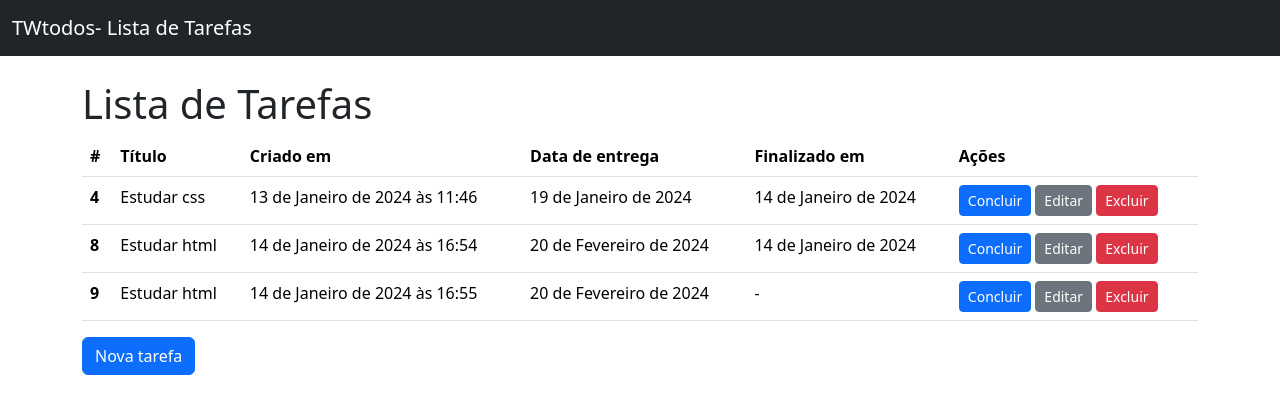
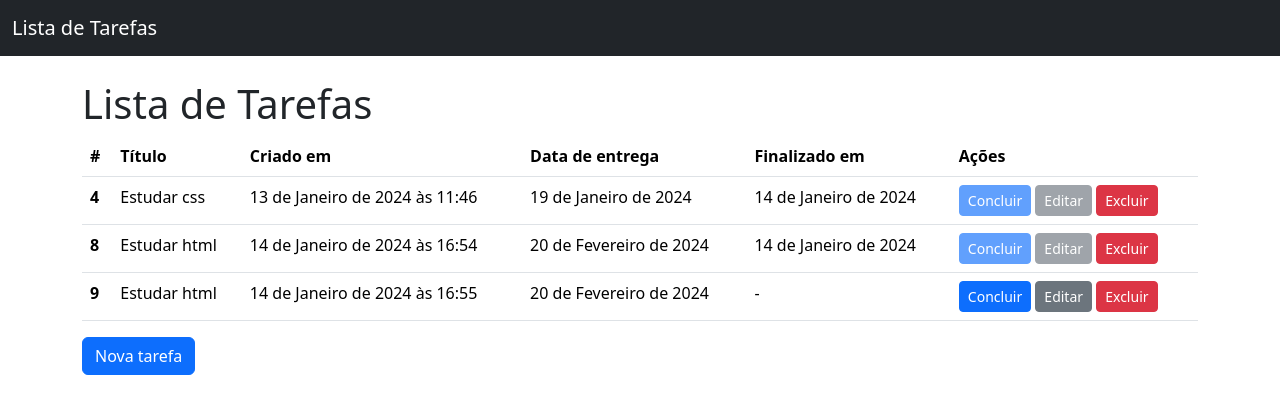
Before and after one commit to MatheusLuizSoares/Gerenciador_Tarefas, a Django app: page / in a window 1280 px wide. Shown: the top 414 px of the page. Run offline with Django 5.2, Linux system fonts and the light colour scheme; data comes from the database, SQL or seed files in the repository; both versions use the stored data as it was after the commit.

Commit message:
Fim do projeto, foi projeto pequeno,porém ele foi util para aprender algumas coisa do django

```diff
--- a/setup/urls.py
+++ b/setup/urls.py
@@ -1,11 +1,12 @@
 
 from django.contrib import admin
 from django.urls import path
-from todos.views import TodoListView,TodoCreateViws,TodoUpdateView,TodoDeleteView
+from todos.views import TodoListView,TodoCreateViws,TodoUpdateView,TodoDeleteView,TodoCompleteView
 urlpatterns = [
     path('admin/', admin.site.urls),
     path('',TodoListView.as_view(), name="todo_list"),
     path("create",TodoCreateViws.as_view(),name="todo_create"),
     path("Update/<int:pk>",TodoUpdateView.as_view(),name="todo_update"),
     path("Delete/<int:pk>",TodoDeleteView.as_view(),name="todo_delete"),
+    path("complete/<int:pk>",TodoCompleteView.as_view(), name="todo_complete")
     ]
--- a/todos/models.py
+++ b/todos/models.py
@@ -1,7 +1,16 @@
 from django.db import models
-
+from datetime import date
 class Todo(models.Model):
    title= models.CharField(verbose_name="Título",max_length=100,null=False,blank=False)
    created_at= models.DateTimeField(auto_now_add=True,null=False, blank=False)
    deadline=models.DateField(verbose_name="Data de entrega",null=False,blank=False)
    finished=models.DateField(null=True)
+
+
+   class Meta:
+        ordering = ['deadline']
+
+   def mark_has_complete(self):
+           if not self.finished:
+              self.finished=date.today()
+              self.save()
--- a/todos/templates/base.html
+++ b/todos/templates/base.html
@@ -12,7 +12,7 @@
   <body>
     <nav class="navbar bg-dark mb-4 " data-bs-theme="dark">
         <div class="container-fluid">
-             <a class="navbar-brand" href="{% url 'todo_list' %}">TWtodos-
+             <a class="navbar-brand" href="{% url 'todo_list' %}">
              {% block page_title %}
 
              {% endblock page_title %}
--- a/todos/templates/todos/todo_list.html
+++ b/todos/templates/todos/todo_list.html
@@ -32,8 +32,22 @@
           <td>{{todo.deadline}}</td>
           <td>{{todo.finished|default:"-"}}</td>
           <td>
-            <a href="#" class="btn btn-primary btn-sm">Concluir</a>
-            <a href="{% url 'todo_update' pk=todo.pk %}"class="btn btn-secondary btn-sm">Editar</a>
+
+
+             <a href="{% url 'todo_complete' pk=todo.pk %}" class="btn btn-primary btn-sm {% if todo.finished %}disabled{% endif %}">
+                 {% if not todo.finished %}
+
+                 {% endif %}
+                 Concluir
+               </a>
+
+                <a href="{% url 'todo_update' pk=todo.pk %}" class="btn btn-secondary btn-sm {% if todo.finished %}disabled{% endif %}">
+                  {% if not todo.finished %}
+
+                   {% endif %}
+                    Editar
+                 </a>
+
             <a href="{% url 'todo_delete' pk=todo.pk %}" class="btn btn-danger btn-sm">Excluir</a>
 
 
--- a/todos/views.py
+++ b/todos/views.py
@@ -1,9 +1,10 @@
+from datetime import date
 from django.shortcuts import render
-from django.views.generic import ListView,CreateView,UpdateView,DeleteView
+from django.views.generic import ListView,CreateView,UpdateView,DeleteView,View
 from django.urls import reverse_lazy
 from django.http import HttpResponse
 from .models import Todo
-
+from django.shortcuts import get_object_or_404,redirect
 class TodoListView(ListView):
   model=Todo
 
@@ -20,3 +21,10 @@ class TodoUpdateView(UpdateView):
 class TodoDeleteView(DeleteView):
   model=Todo
   success_url=reverse_lazy("todo_list")
+
+
+class TodoCompleteView(View):
+  def get(Self,request,pk):
+    todo=get_object_or_404(Todo, pk=pk)
+    todo.mark_has_complete()
+    return redirect("todo_list")
```
Also changed, not shown: db.sqlite3.
